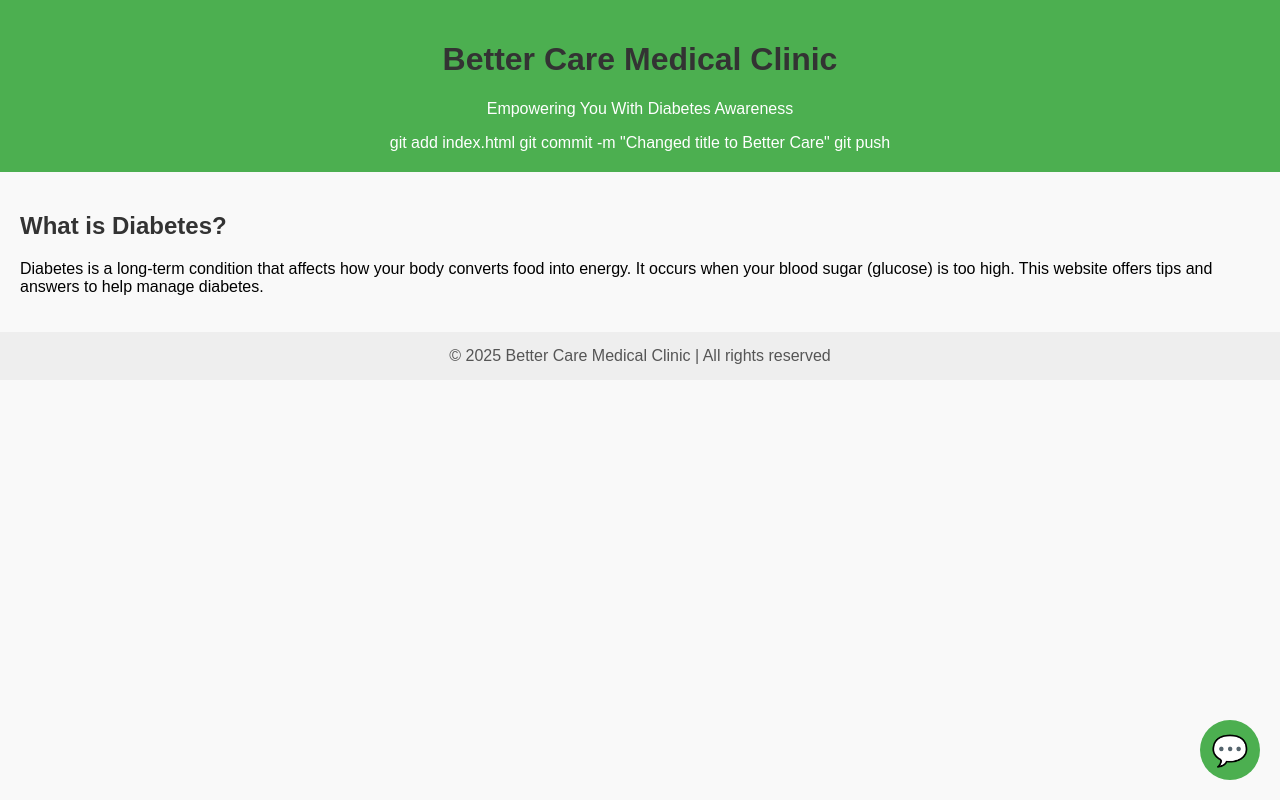
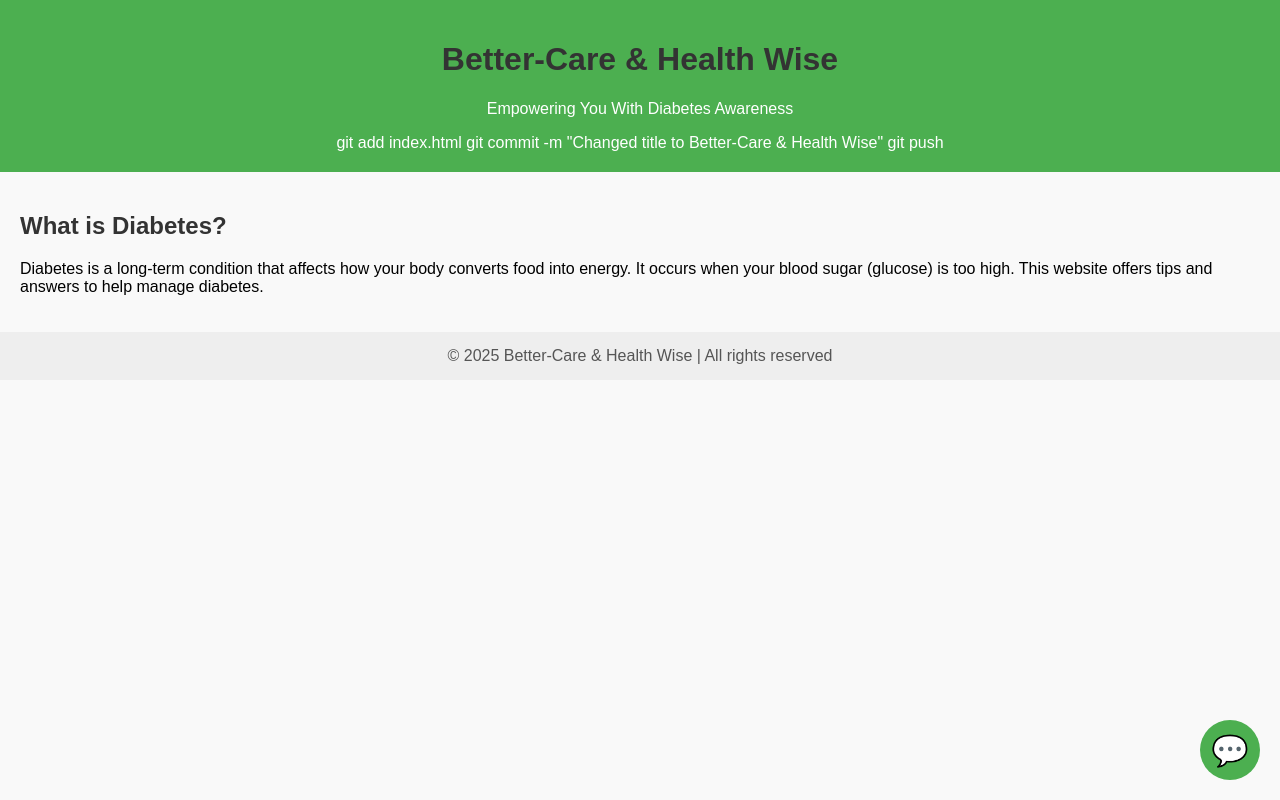
Before and after one commit to Viking185-coder/Better-Care, a plain HTML site: page index.html in a window 1280 px wide. Drawn offline with Linux system fonts and the light colour scheme.

Commit message:
Update index.html

```diff
--- a/index.html
+++ b/index.html
@@ -3,7 +3,7 @@
 <head>
   <meta charset="UTF-8" />
   <meta name="viewport" content="width=device-width, initial-scale=1.0"/>
-  <title>Better Care</title>
+  <title>Better-Care & Health Wise</title>
   <style>
     body {
       font-family: Arial, sans-serif;
@@ -104,13 +104,13 @@
 <body>
 
 <header>
-  <h1>Better Care Medical Clinic</h1>
+  <h1>Better-Care & Health Wise</h1>
   <p>Empowering You With Diabetes Awareness</p>
-  <meta name="description" content="Better Care - Quality healthcare at your service.">
+  <meta name="description" content=" Better-Care & Health Wise - Quality healthcare at your service.">
 <meta name="keywords" content="Better Care, healthcare, EMT, clinic, medical services">
 <meta name="author" content="Your Name or Organization">
   git add index.html
-git commit -m "Changed title to Better Care"
+git commit -m "Changed title to Better-Care & Health Wise"
 git push
 
 </header>
@@ -121,7 +121,7 @@ git push
 </main>
 
 <footer>
-  &copy; 2025 Better Care Medical Clinic | All rights reserved
+  &copy; 2025 Better-Care & Health Wise | All rights reserved
 </footer>
 
 <!-- Floating Chat Button -->
```
